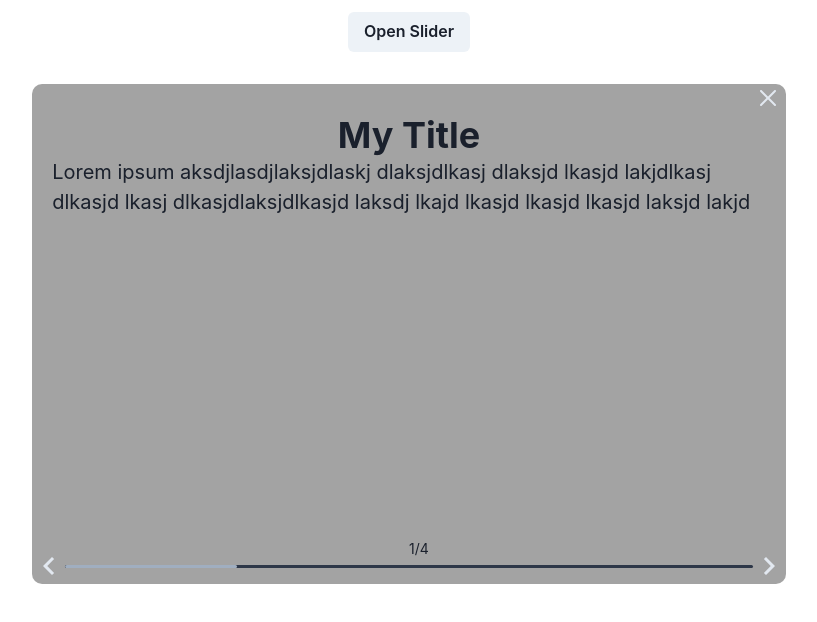
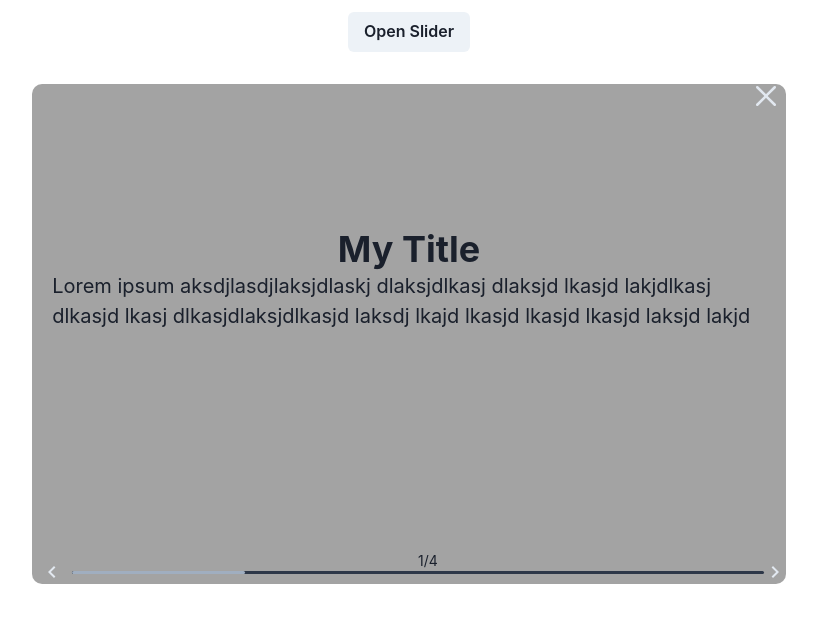
Before and after one commit to pixiumdigital/chakra-slider, a React (Create React App) app: page / in a window 1280 px wide. Shown: the top 622 px of the page, without its empty margins (231-1048 px from the left). Built offline with nearby package versions, Linux system fonts and the light colour scheme.

Commit message:
:art: design(slider): Fixing layout issues test

```diff
--- a/src/components/Slider/Slider.tsx
+++ b/src/components/Slider/Slider.tsx
@@ -1,4 +1,4 @@
-import { Box, Button, Flex, Progress, Text, VStack } from "@chakra-ui/react";
+import { Box, Button, Flex, Grid, Progress, Text, VStack } from "@chakra-ui/react";
 import { ChevronRightIcon, ChevronLeftIcon, CloseIcon } from "@chakra-ui/icons";
 import React, { useEffect, useState } from "react";
 
@@ -56,23 +56,22 @@ const Slider = ({
     }
     return (
         <Box minWidth={minWidth} minHeight={minHeight} maxHeight={maxHeight} maxWidth={maxWidth} backgroundColor={backgroundColor} borderRadius={"10px"}>
-            <Flex minHeight={"100%"} height={"100%"} direction={"column"}>
+            <Grid minHeight={"100%"} height={"100%"}>
                 {hide &&
-                    <Box alignSelf={"flex-end"} m={"0 10px"}>
+                    <Box alignSelf={"flex-start"} justifySelf="flex-end" m={"0 10px"} >
                         <Button
                             //@ts-ignore
                             onClick={hide}
                             _focus={{ outline: "none" }}
                             color="gray.200"
                             variant="link"
-                            zIndex={2}
                             minW={0}
                         >
-                            <CloseIcon boxSize={4} />
+                            <CloseIcon width={"20px"} height={"20px"} />
                         </Button>
                     </Box>
                 }
-                <Box height={"100%"} flex={1} textAlign={textAlign} padding={"0 10px"}>
+                <Box height={"100%"} textAlign={textAlign} padding={"0 10px"}>
                     {React.Children.map(children, (child, index) => {
                         if (child && index === currentSlide) {
                             return (
@@ -83,15 +82,14 @@ const Slider = ({
                         }
                     })}
                 </Box>
-                <Flex width={"100%"} mx="auto">
+                <Flex width={"100%"} mx="auto" alignSelf={"flex-end"}>
                     <Button
                         onClick={handleDecrementClick}
                         color="gray.200"
                         _focus={{ outline: "none" }}
                         variant="link"
-                        minW={0}
                     >
-                        <ChevronLeftIcon boxSize={9} />
+                        <ChevronLeftIcon width={"24px"} height={"24px"} />
                     </Button>
                     {showProgress &&
                         <Box display={"flex"} width={"100%"} position={"relative"}>
@@ -121,10 +119,10 @@ const Slider = ({
                         zIndex={2}
                         minW={0}
                     >
-                        <ChevronRightIcon boxSize={9} />
+                        <ChevronRightIcon width={"24px"} height={"24px"} />
                     </Button>
                 </Flex>
-            </Flex>
+            </Grid>
         </Box>
     )
 };
```
